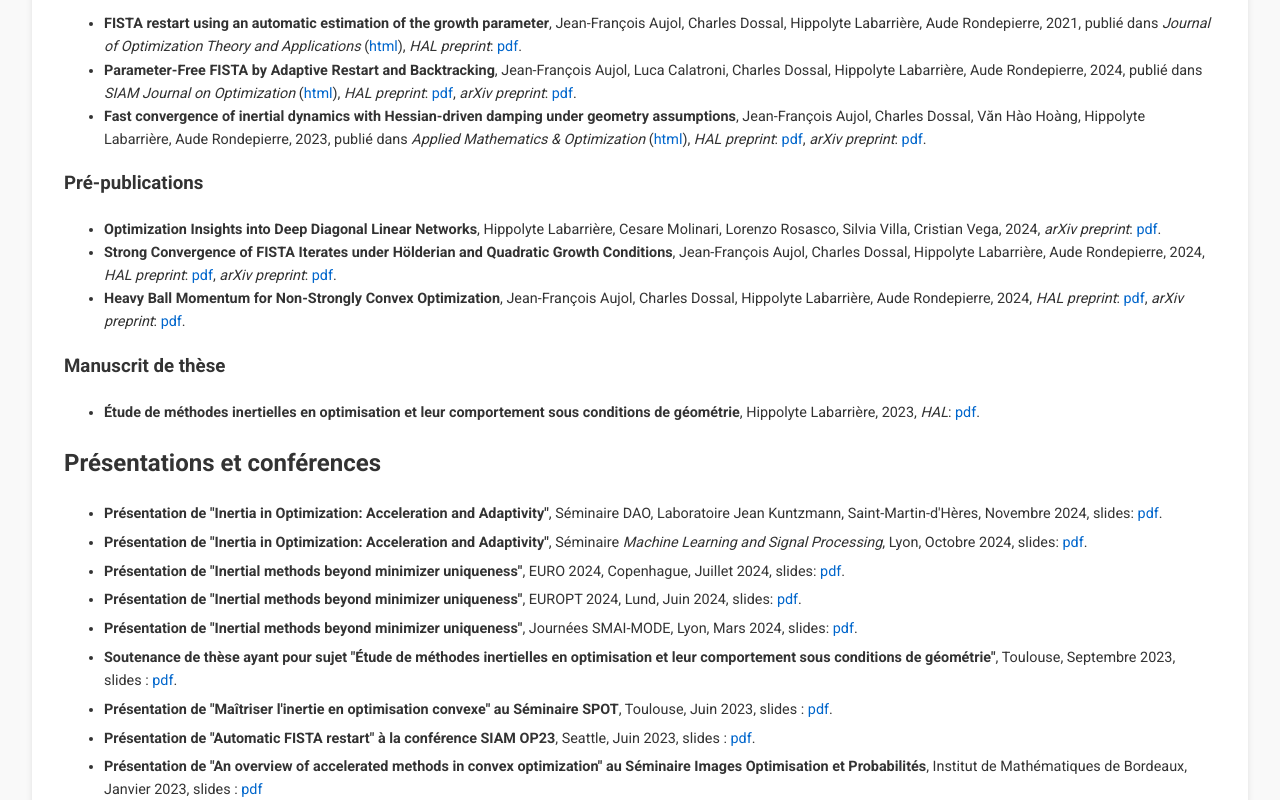
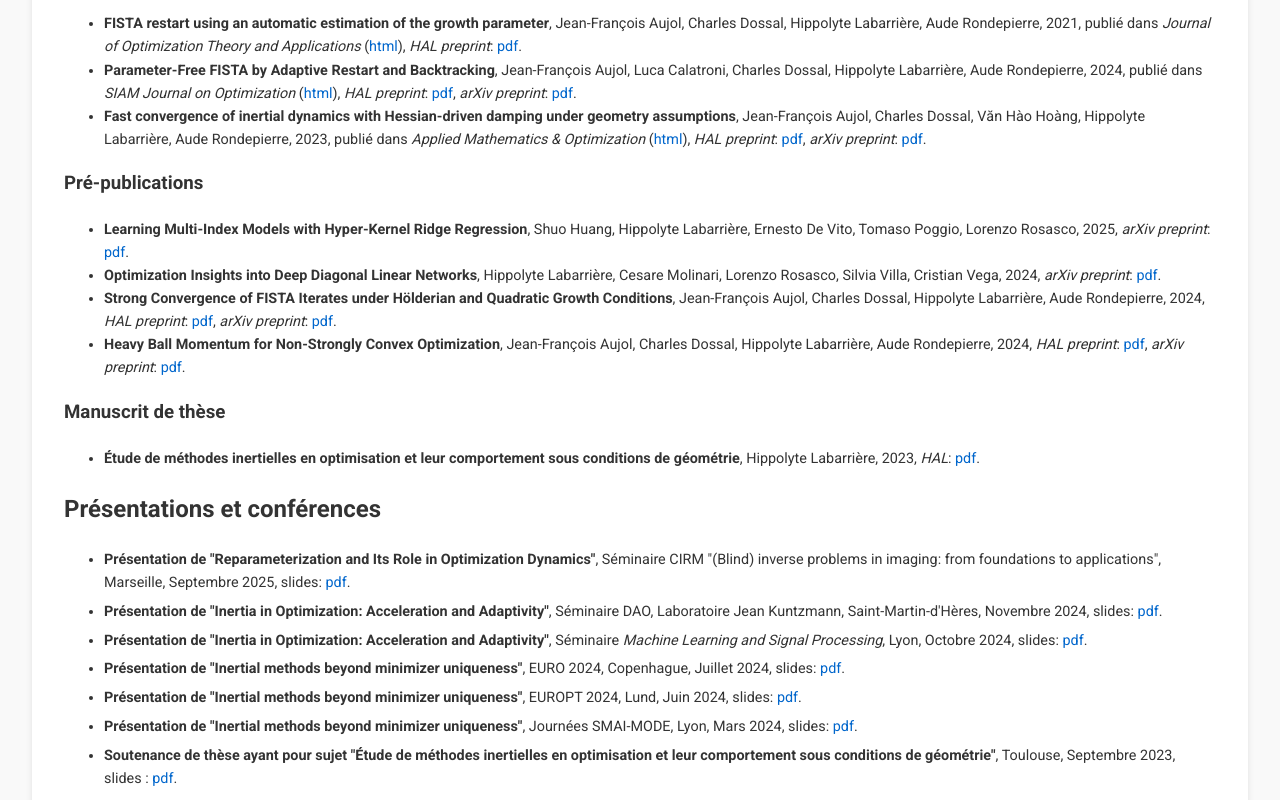
Before and after one commit to HippolyteLBRRR/HippolyteLBRRR.github.io, a plain HTML site: page pages/recherche.html in a window 1280 px wide. Shown: the part 540-1340 px from the top of the page. Drawn offline with Linux system fonts and the light colour scheme.

Commit message:
October 2025 update

```diff
--- a/pages/recherche.html
+++ b/pages/recherche.html
@@ -54,6 +54,7 @@
             <h3>Pré-publications</h3>
             <div class="bloc_publi">
                 <ul>
+                    <li><strong>Learning Multi-Index Models with Hyper-Kernel Ridge Regression</strong>, Shuo Huang, Hippolyte Labarrière, Ernesto De Vito, Tomaso Poggio, Lorenzo Rosasco, 2025, <em>arXiv preprint</em>: <a href="https://arxiv.org/abs/2510.02532" target="_blank">pdf</a>.</li>
                     <li><strong>Optimization Insights into Deep Diagonal Linear Networks</strong>, Hippolyte Labarrière, Cesare Molinari, Lorenzo Rosasco, Silvia Villa, Cristian Vega, 2024, <em>arXiv preprint</em>: <a href="https://arxiv.org/abs/2412.16765" target="_blank">pdf</a>.</li>
                     <li><strong>Strong Convergence of FISTA Iterates under Hölderian and Quadratic Growth Conditions</strong>, Jean-François Aujol, Charles Dossal, Hippolyte Labarrière, Aude Rondepierre, 2024, <em>HAL preprint</em>: <a href="https://hal.science/hal-04660448" target="_blank">pdf</a>, <em>arXiv preprint</em>: <a href="https://arxiv.org/abs/2407.17063" target="_blank">pdf</a>.</li>
                     <li><strong>Heavy Ball Momentum for Non-Strongly Convex Optimization</strong>, Jean-François Aujol, Charles Dossal, Hippolyte Labarrière, Aude Rondepierre, 2024, <em>HAL preprint</em>: <a href="https://hal.science/hal-04500652" target="_blank">pdf</a>, <em>arXiv preprint</em>: <a href="https://arxiv.org/abs/2403.06930" target="_blank">pdf</a>.</li>
@@ -68,6 +69,7 @@
             <h2>Présentations et conférences</h2>
             <div class="bloc_pres">
                 <ul>
+                    <li><strong>Présentation de "Reparameterization and Its Role in Optimization Dynamics"</strong>, Séminaire CIRM "(Blind) inverse problems in imaging: from foundations to applications", Marseille, Septembre 2025, slides: <a href=../Slides_CIRM_2025.pdf target="_blank">pdf</a>.</li>
                     <li><strong>Présentation de "Inertia in Optimization: Acceleration and Adaptivity"</strong>, Séminaire DAO, Laboratoire Jean Kuntzmann, Saint-Martin-d'Hères, Novembre 2024, slides: <a href=../Slides_Grenoble_2024.pdf target="_blank">pdf</a>.</li>
                     <li><strong>Présentation de "Inertia in Optimization: Acceleration and Adaptivity"</strong>, Séminaire <em>Machine Learning and Signal Processing</em>, Lyon, Octobre 2024, slides: <a href=../Slides_Lyon_2024.pdf target="_blank">pdf</a>.</li>
                     <li><strong>Présentation de "Inertial methods beyond minimizer uniqueness"</strong>, EURO 2024, Copenhague, Juillet 2024, slides: <a href=../Slides_EURO_2024.pdf target="_blank">pdf</a>.</li>
```
Also changed, not shown: pages/recherche_eng.html (+2 -0 lines), 3 other files.
